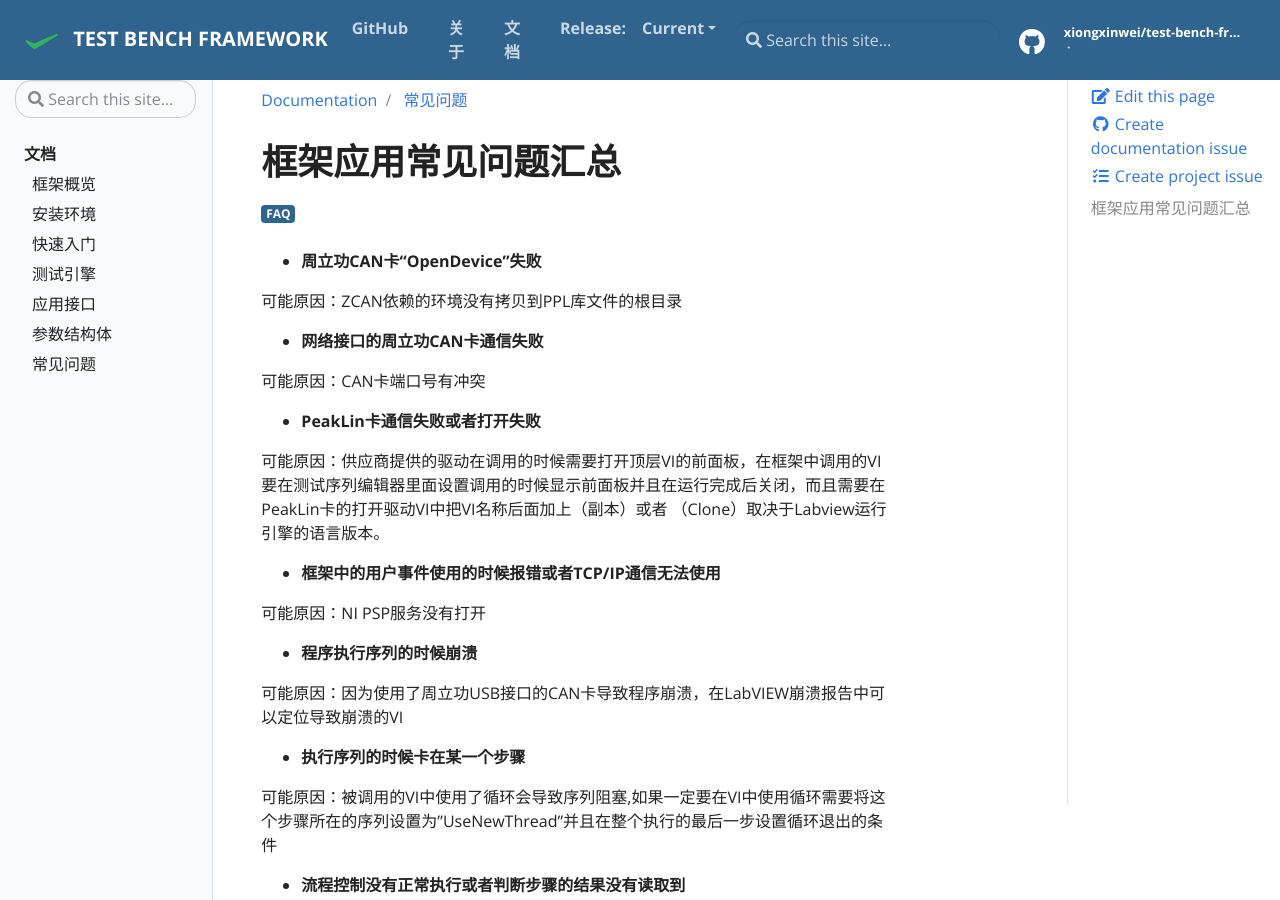
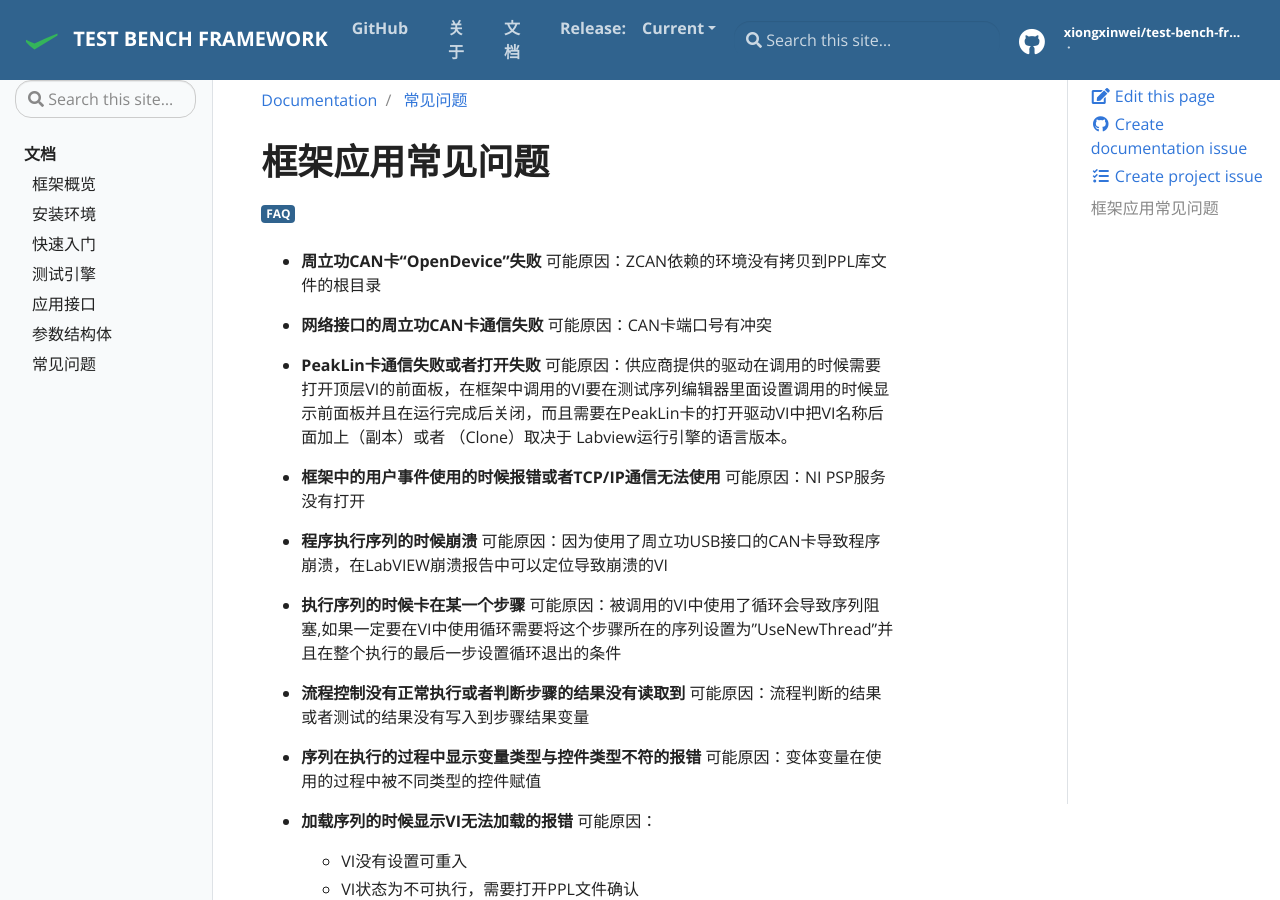
Before and after one commit to XiongXinwei-code/test-bench-framework, a Jekyll site: the page built from docs/_docs/常见问题.md, in a window 1280 px wide and 900 px high. Built offline with Jekyll 4.4.1, drawn with Linux system fonts in a browser that asks for light colours.

Commit message:
Update 常见问题.md

```diff
--- a/docs/_docs/常见问题.md
+++ b/docs/_docs/常见问题.md
@@ -2,100 +2,79 @@
 title: 常见问题
 tags: FAQ
 description: 框架常见问题以及解决办法
+
 ---
 
-# 框架应用常见问题汇总
+# 框架应用常见问题
 
 - **周立功CAN卡“OpenDevice”失败**
-
-可能原因：ZCAN依赖的环境没有拷贝到PPL库文件的根目录
+  可能原因：ZCAN依赖的环境没有拷贝到PPL库文件的根目录
 
 - **网络接口的周立功CAN卡通信失败**
-
-可能原因：CAN卡端口号有冲突
+  可能原因：CAN卡端口号有冲突
 
 - **PeakLin卡通信失败或者打开失败**
-
-可能原因：供应商提供的驱动在调用的时候需要打开顶层VI的前面板，在框架中调用的VI要在测试序列编辑器里面设置调用的时候显示前面板并且在运行完成后关闭，而且需要在PeakLin卡的打开驱动VI中把VI名称后面加上（副本）或者 （Clone）取决于Labview运行引擎的语言版本。
+  可能原因：供应商提供的驱动在调用的时候需要打开顶层VI的前面板，在框架中调用的VI要在测试序列编辑器里面设置调用的时候显示前面板并且在运行完成后关闭，而且需要在PeakLin卡的打开驱动VI中把VI名称后面加上（副本）或者 （Clone）取决于   Labview运行引擎的语言版本。
 
 - **框架中的用户事件使用的时候报错或者TCP/IP通信无法使用**
-
-可能原因：NI PSP服务没有打开
+  可能原因：NI PSP服务没有打开
 
 - **程序执行序列的时候崩溃**
-
-可能原因：因为使用了周立功USB接口的CAN卡导致程序崩溃，在LabVIEW崩溃报告中可以定位导致崩溃的VI
+  可能原因：因为使用了周立功USB接口的CAN卡导致程序崩溃，在LabVIEW崩溃报告中可以定位导致崩溃的VI
 
 - **执行序列的时候卡在某一个步骤**
-
-可能原因：被调用的VI中使用了循环会导致序列阻塞,如果一定要在VI中使用循环需要将这个步骤所在的序列设置为"UseNewThread"并且在整个执行的最后一步设置循环退出的条件
+  可能原因：被调用的VI中使用了循环会导致序列阻塞,如果一定要在VI中使用循环需要将这个步骤所在的序列设置为"UseNewThread"并且在整个执行的最后一步设置循环退出的条件
 
 - **流程控制没有正常执行或者判断步骤的结果没有读取到**
-
-可能原因：流程判断的结果或者测试的结果没有写入到步骤结果变量
+  可能原因：流程判断的结果或者测试的结果没有写入到步骤结果变量
 
 - **序列在执行的过程中显示变量类型与控件类型不符的报错**
-
-可能原因：变体变量在使用的过程中被不同类型的控件赋值
+  可能原因：变体变量在使用的过程中被不同类型的控件赋值
 
 - **加载序列的时候显示VI无法加载的报错**
+  可能原因：
 
-可能原因：
+  - VI没有设置可重入
+  - VI状态为不可执行，需要打开PPL文件确认
 
-1. VI没有设置可重入
+- **在多产品并行测试的时候出现CAN卡报错或者其他仪器参数输入不正常**
+  可能原因：
 
-2. VI状态为不可执行，需要打开PPL文件确认
-- **在多产品并行测试的时候出现CAN卡报错或者其他仪器参数输入不正常**
+  - VI中使用的FGV出现竞争状态导致数据不正常
+  - 产品状态不正常，例如没有上电
 
-可能原因：
-
-1. VI中使用的FGV出现竞争状态导致数据不正常
-
-2. 产品状态不正常，例如没有上电
 - **使用字符串变量给控件赋值路径字符串时出现特殊字符**
-
-可能原因: 没有使用转意符屏蔽特殊符号，需要将路径中的斜杠替换成双斜杠
+  可能原因: 没有使用转意符屏蔽特殊符号，需要将路径中的斜杠替换成双斜杠
 
 - **使用FGV的相关问题**
-
-可能原因: FGV被设置为可重入，fgv不能设置为可重入会导致竞争状态
+  可能原因: FGV被设置为可重入，fgv不能设置为可重入会导致竞争状态
 
 - **LabVIEW崩溃的错误报告中没有记录详细的VI路径**
-
-可能原因: 引起崩溃的是第三方库而且调用库时没有写到子程序里，在使用第三方库的时候一定要先封装成子程序再使用
+  可能原因: 引起崩溃的是第三方库而且调用库时没有写到子程序里，在使用第三方库的时候一定要先封装成子程序再使用
 
 - **框架安装完成后无法正常使用**
-
-可能原因：框架没有激活
+  可能原因：框架没有激活
 
 - **上位机软件无法生成应用程序，提示“以下源文件位于目标目录中，因此无法生成应用程序，必须在与源文件不同的目最中生成应用程序**
-
-可能原因：一般出现这种情况是因为源代码中依赖的DLL文件路径出现问题，要将应用程序目标目录中的DLL删除，然后找到依赖这个DLL的VI修改DLL依赖路径。
+  可能原因：一般出现这种情况是因为源代码中依赖的DLL文件路径出现问题，要将应用程序目标目录中的DLL删除，然后找到依赖这个DLL的VI修改DLL依赖路径。
 
 - **程序报错 Error Code:1671  Source:List index out of range.**
-
-可能原因：Python脚本在索引空数组的时候或者索引值大与数组范围的时候会报错，可以通过在前面的步骤中添加初始化数组的语句解决这个问题（a = \[0,0,0,0\]）.~~
+  可能原因：Python脚本在索引空数组的时候或者索引值大与数组范围的时候会报错，可以通过在前面的步骤中添加初始化数组的语句解决这个问题（a = \[0,0,0,0\]）.~~
 
 - **框架安装完成后启动测试序列编辑器显示“许可证无效”提示**
-
-可能原因：JKI VIPM版本与LabVIEW版本不一致导致注册许可证失败。或者操作系统未激活
+  可能原因：JKI VIPM版本与LabVIEW版本不一致导致注册许可证失败。或者操作系统未激活
 
 - **周立功CAN卡导致程序未响应卡死的问题**
-
-可能原因：周立功CAN卡的dll在被VI调用后如果结束VI引用就会导致程序未响应。解决方案是把打开关闭CAN写在一个VI里面，或者把加载打开CAN写在主序列里面，需要保证调用ZLGCANDLL的VI不能在主序列结束前被关闭引用
+  可能原因：周立功CAN卡的dll在被VI调用后如果结束VI引用就会导致程序未响应。解决方案是把打开关闭CAN写在一个VI里面，或者把加载打开CAN写在主序列里面，需要保证调用ZLGCANDLL的VI不能在主序列结束前被关闭引用
 
 - **文件路径过长导致异常情况**
-
-可能原因：LabVIEW文件路径最大不能超过265个字符否则会引起异常
+  可能原因：LabVIEW文件路径最大不能超过265个字符否则会引起异常
 
 - **周立功CAN卡在定时循环读写的时候发生发送CAN消息失败的报错**
-
-可能原因：在收发CAN数据的时候操作了前面板或者调用了面板相关的属性或者方法
+  可能原因：在收发CAN数据的时候操作了前面板或者调用了面板相关的属性或者方法
 
 - **LabVIEW打包应用程序的时候报系统CPP错误**
-
-可能原因：因为使用的镜像系统导致的，需要卸载labview后重装
+  可能原因：因为使用的镜像系统导致的，需要卸载labview后重装
 
 - **多产品测试应用时在使用多张研华数据采集卡同时连续采集波形的时候出现卡顿或者内存溢出警告**
-
-可能原因：采样时钟的”Section Count“参数没有配置，多张卡同时采集数据时需要将”Section Count“设置为不同的值
+  可能原因：采样时钟的”Section Count“参数没有配置，多张卡同时采集数据时需要将”Section Count“设置为不同的值
```
